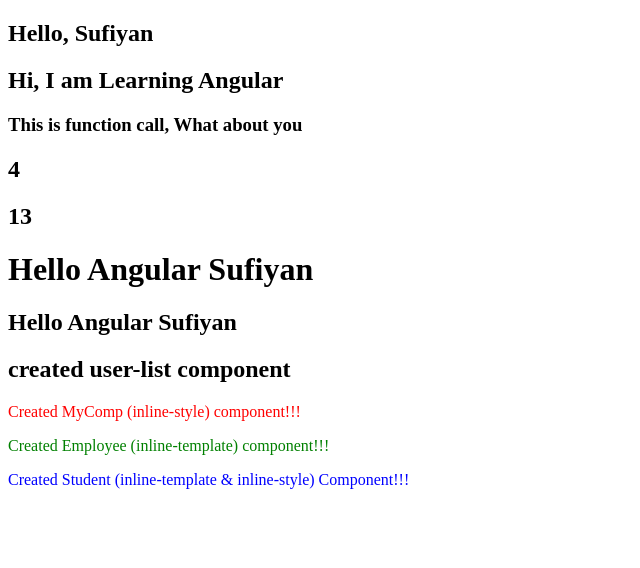
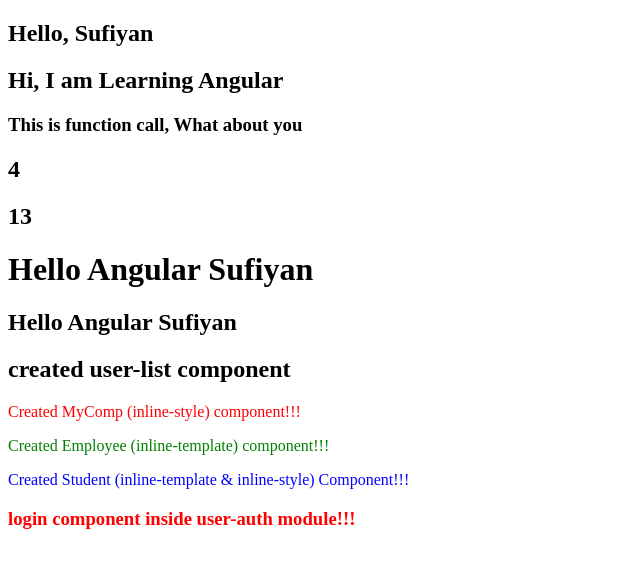
Before and after one commit to Sufiyan33/Learning-Angular, an Angular app in the folder Angular-Beginner/blog/: page / in a window 1280 px wide. Shown: the top 568 px of the page, without its empty margins (0-640 px from the left). Built offline with nearby package versions, Linux system fonts and the light colour scheme.

Commit message:
Fix- Registering login component to module

```diff
--- a/Angular-Beginner/blog/src/app/app.component.html
+++ b/Angular-Beginner/blog/src/app/app.component.html
@@ -18,3 +18,5 @@
 <app-my-comp></app-my-comp>
 <app-employee></app-employee>
 <app-student></app-student>
+
+<app-login></app-login>
--- a/Angular-Beginner/blog/src/app/app.component.ts
+++ b/Angular-Beginner/blog/src/app/app.component.ts
@@ -5,11 +5,12 @@ import { MyCompComponent } from "./my-comp/my-comp.component";
 import { EmployeeComponent } from './employee/employee.component';
 import { StudentComponent } from "./student/student.component";
 import { UserAuthModule } from './user-auth/user-auth.module';
+import { LoginComponent } from "./user-auth/login/login.component";
 
 @Component({
   selector: 'app-root',
   standalone: true,
-  imports: [RouterOutlet, UserListComponent, MyCompComponent, EmployeeComponent, StudentComponent, UserAuthModule],
+  imports: [RouterOutlet, UserListComponent, MyCompComponent, EmployeeComponent, StudentComponent, UserAuthModule, LoginComponent],
   templateUrl: './app.component.html',
   styleUrl: './app.component.css'
 })
--- a/Angular-Beginner/blog/src/app/user-auth/login/login.component.css
+++ b/Angular-Beginner/blog/src/app/user-auth/login/login.component.css
@@ -0,0 +1,3 @@
+.custom{
+    color: red
+}
--- a/Angular-Beginner/blog/src/app/user-auth/login/login.component.html
+++ b/Angular-Beginner/blog/src/app/user-auth/login/login.component.html
@@ -1 +1 @@
-<p>login works!</p>
+<h3 class="custom">login component inside user-auth module!!!</h3>
--- a/Angular-Beginner/blog/src/app/user-auth/login/login.component.ts
+++ b/Angular-Beginner/blog/src/app/user-auth/login/login.component.ts
@@ -2,9 +2,8 @@ import { Component } from '@angular/core';
 
 @Component({
   selector: 'app-login',
- // standalone: true,
- // imports: [],
- // Commenting above lines beacause it was giving me error.
+  standalone: true,
+  imports: [],
   templateUrl: './login.component.html',
   styleUrl: './login.component.css'
 })
--- a/Angular-Beginner/blog/src/app/user-auth/user-auth.module.ts
+++ b/Angular-Beginner/blog/src/app/user-auth/user-auth.module.ts
@@ -5,9 +5,12 @@ import { LoginComponent } from './login/login.component';
 
 
 @NgModule({
-  declarations: [LoginComponent],
+  declarations: [],
   imports: [
-    CommonModule
+    CommonModule, LoginComponent
+  ],
+  exports:[
+    LoginComponent
   ]
 })
 export class UserAuthModule { }
```
